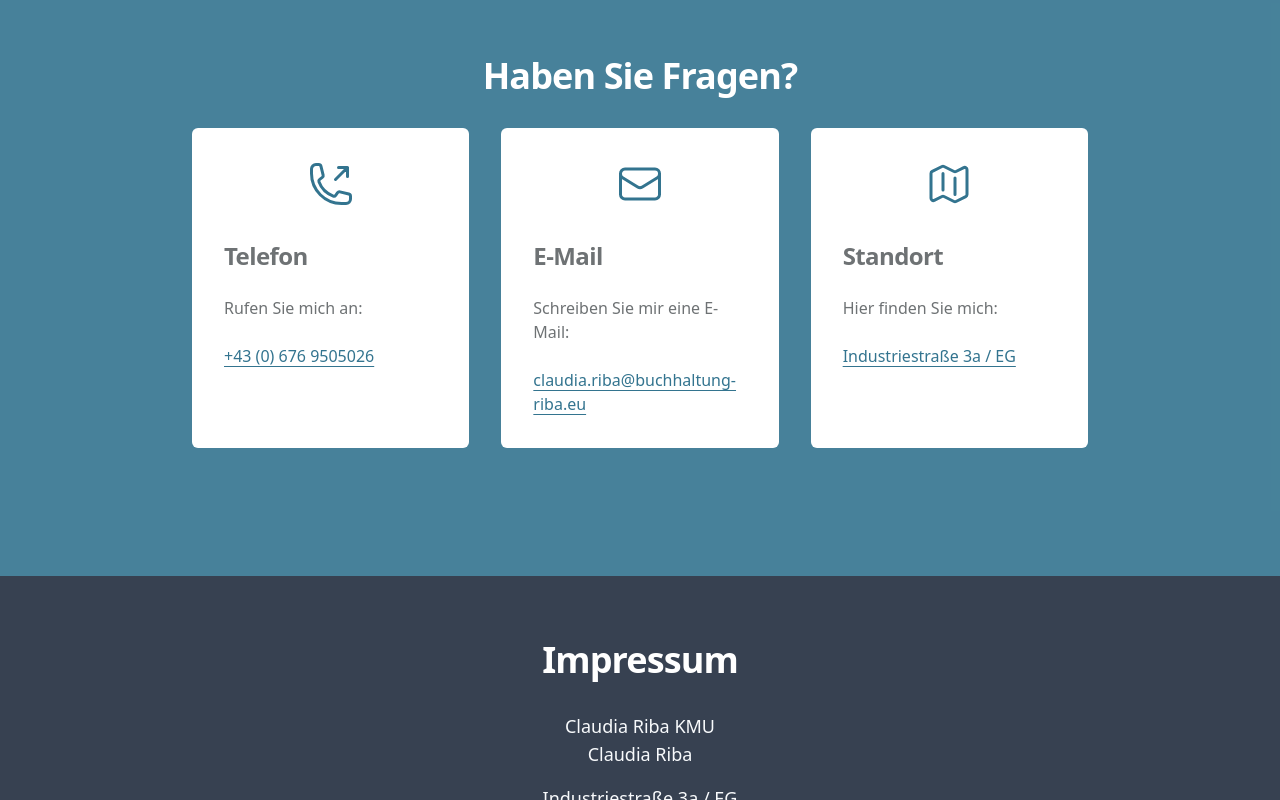
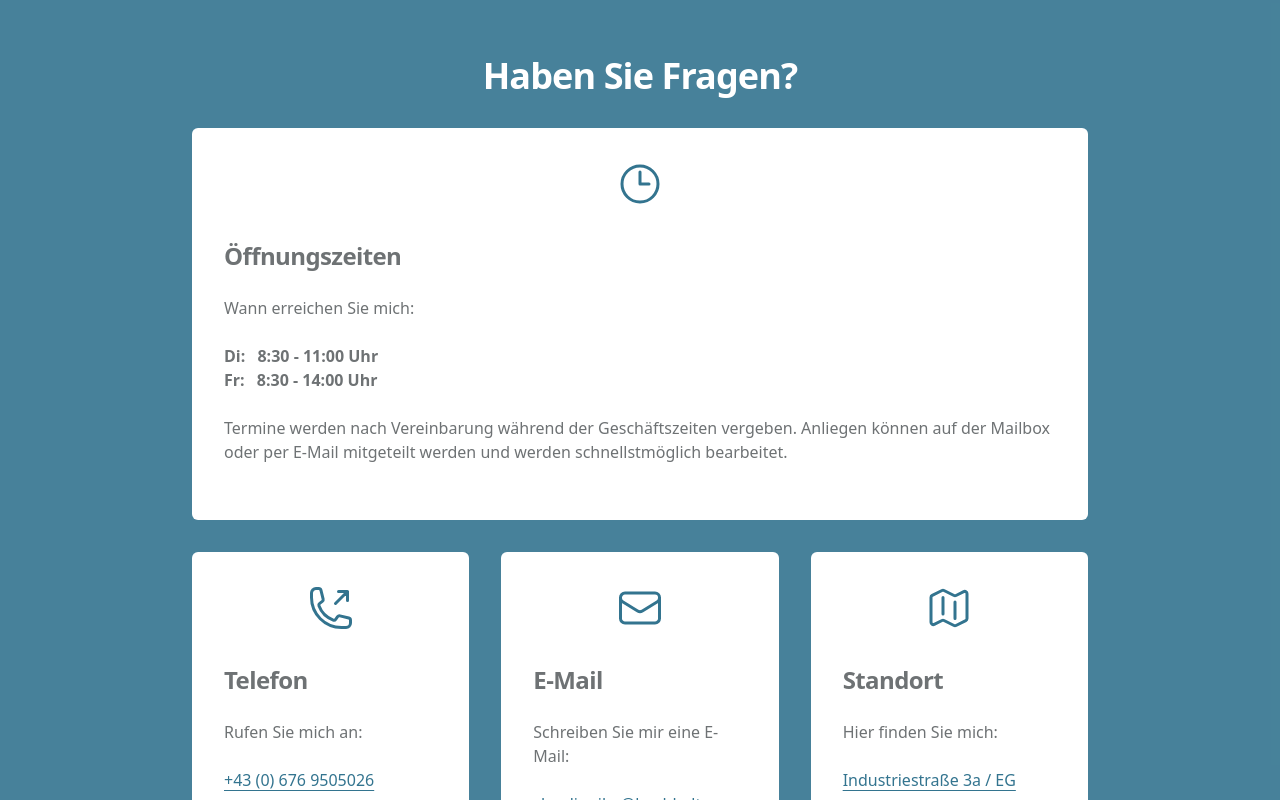
Before and after one commit to schmanat/buchhaltung-riba.eu, a Next.js app: page / in a window 1280 px wide. Shown: the part 3300-4100 px from the top of the page. Built offline with nearby package versions, Linux system fonts and the light colour scheme.

Commit message:
add opening hours

```diff
--- a/src/components/Contact.jsx
+++ b/src/components/Contact.jsx
@@ -5,13 +5,35 @@ import ServiceCard from "./ServiceCard";
 const Contact = () => {
   return (
     <div
-      className="isolatepx-6 py-24 sm:py-32 lg:px-8 bg-primary/90"
+      className="isolate px-6 py-24 sm:py-32 lg:px-8 bg-primary/90"
       id="standort"
     >
       <Heading title={"Haben Sie Fragen?"} />
 
       <div className="flex items-center justify-center space-y-4 max-w-4xl mx-auto">
         <div className="grid grid-cols-1 md:grid-cols-3 gap-8">
+          <ServiceCard
+            title="Öffnungszeiten"
+            icon={"clock"}
+            className="col-span-3"
+          >
+            <p className="my-6">Wann erreichen Sie mich: </p>
+            <div className="font-semibold">
+              <p>
+                <span className="mr-2">Di: </span>
+                8:30 - 11:00 Uhr
+              </p>
+              <p>
+                <span className="mr-2">Fr: </span>
+                8:30 - 14:00 Uhr
+              </p>
+            </div>
+            <p className="my-6">
+              Termine werden nach Vereinbarung während der Geschäftszeiten
+              vergeben. Anliegen können auf der Mailbox oder per E-Mail
+              mitgeteilt werden und werden schnellstmöglich bearbeitet.
+            </p>
+          </ServiceCard>
           <ServiceCard title="Telefon" icon={"phone"}>
             <p className="my-6">Rufen Sie mich an: </p>
             <a
--- a/src/components/ServiceCard.jsx
+++ b/src/components/ServiceCard.jsx
@@ -1,11 +1,12 @@
+import { cn } from "@/lib/utils";
 import { Icons } from "@/ui/Icons";
 import { H3 } from "@/ui/Typography";
 
-const ServiceCard = ({ title, children, icon }) => {
+const ServiceCard = ({ title, children, icon, className }) => {
   const Icon = Icons[icon];
 
   return (
-    <div className="rounded-md bg-white p-8">
+    <div className={cn("rounded-md bg-white p-8", className)}>
       <div className=" flex items-center justify-center w-full">
         <span className="inline-flex text-primary w-12">
           {Icon && <Icon />}
--- a/src/components/ui/Icons.jsx
+++ b/src/components/ui/Icons.jsx
@@ -7,6 +7,7 @@ import {
   PhoneArrowUpRightIcon,
   EnvelopeIcon,
   MapIcon,
+  ClockIcon,
 } from "@heroicons/react/24/outline";
 
 export const Icons = {
@@ -18,4 +19,5 @@ export const Icons = {
   phone: PhoneArrowUpRightIcon,
   mail: EnvelopeIcon,
   map: MapIcon,
+  clock: ClockIcon,
 };
```
